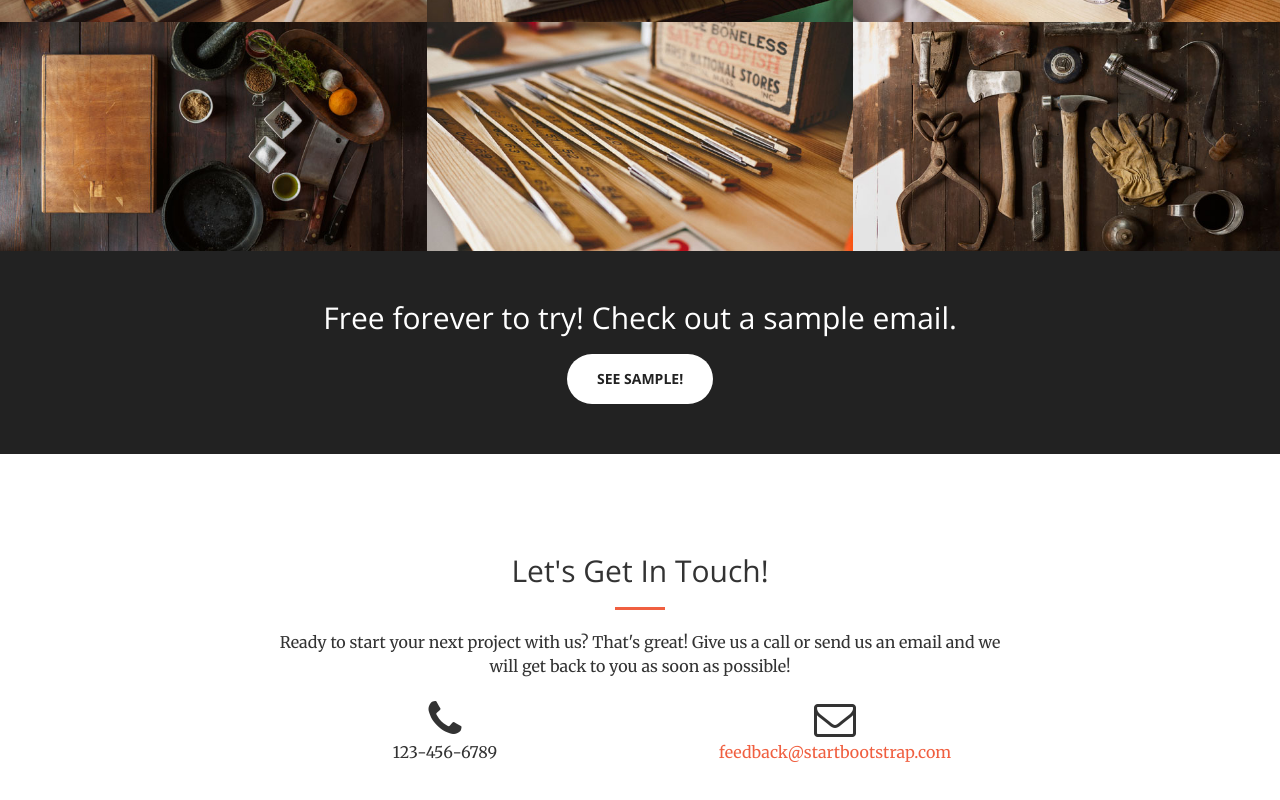
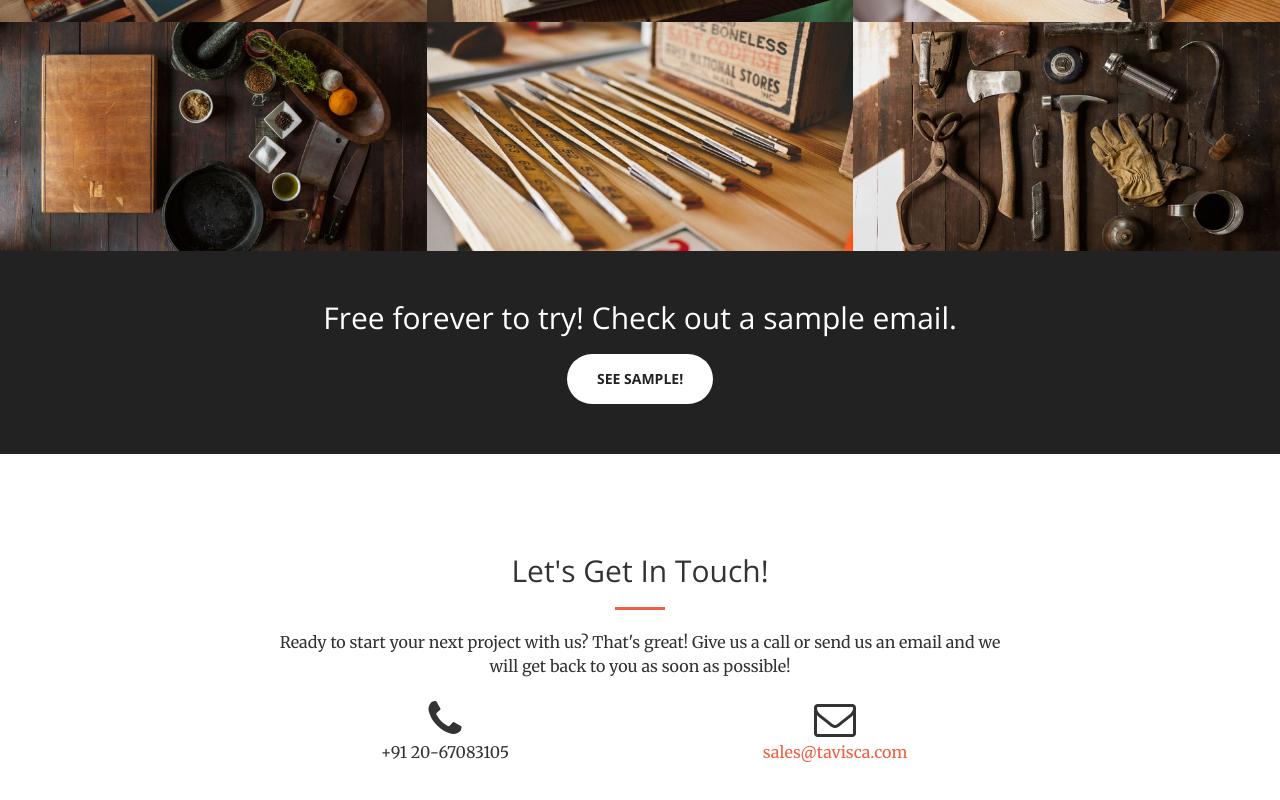
Before and after one commit to pchhibber/beats, a website: page index.html in a window 1280 px wide. Shown: the part 1909-2709 px from the top of the page. Drawn offline with nearby package versions, Linux system fonts and the light colour scheme.

Commit message:
Update index.html

```diff
--- a/index.html
+++ b/index.html
@@ -251,11 +251,11 @@
                 </div>
                 <div class="col-lg-4 col-lg-offset-2 text-center">
                     <i class="fa fa-phone fa-3x sr-contact"></i>
-                    <p>123-456-6789</p>
+                    <p>+91 20-67083105</p>
                 </div>
                 <div class="col-lg-4 text-center">
                     <i class="fa fa-envelope-o fa-3x sr-contact"></i>
-                    <p><a href="mailto:your-email@your-domain.com">feedback@startbootstrap.com</a></p>
+                    <p><a href="mailto:your-email@your-domain.com">sales@tavisca.com</a></p>
                 </div>
             </div>
         </div>
```
